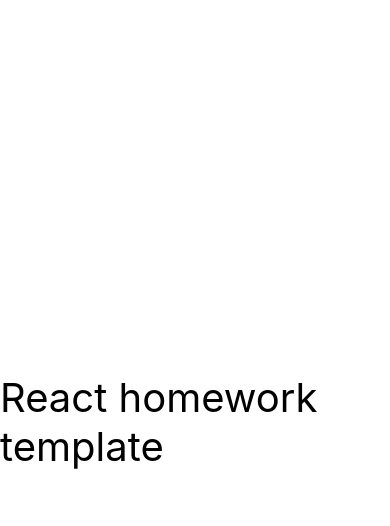
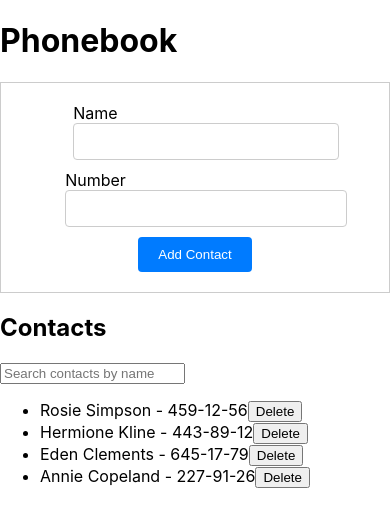
Before and after one commit to irysja/goit-react-hw-02-phonebook, a React (Create React App) app: page / in a window 390 px wide. Shown: the top 526 px of the page. Built offline with nearby package versions, Linux system fonts and the light colour scheme.

Commit message:
Phonebook

```diff
--- a/package.json
+++ b/package.json
@@ -10,6 +10,7 @@
     "react": "^18.1.0",
     "react-dom": "^18.1.0",
     "react-scripts": "5.0.1",
+    "styled-components": "^6.0.6",
     "web-vitals": "^2.1.3"
   },
   "scripts": {
--- /dev/null
+++ b/src/components/ContactForm.js
@@ -0,0 +1,68 @@
+/*import React from 'react';
+
+const ContactForm = ({ name, number, handleNameChange, handleNumberChange, handleSubmit }) => {
+  return (
+    <form onSubmit={handleSubmit}>
+      <input
+        type="text"
+        name="name"
+        pattern="^[a-zA-Zа-яА-Я]+(([' -][a-zA-Zа-яА-Я ])?[a-zA-Zа-яА-Я]*)*$"
+        title="Name may contain only letters, apostrophe, dash and spaces. For example Adrian, Jacob Mercer, Charles de Batz de Castelmore d'Artagnan"
+        required
+        value={name}
+        onChange={handleNameChange}
+      />
+      <input
+        type="tel"
+        name="number"
+        pattern="\+?\d{1,4}?[-.\s]?\(?\d{1,3}?\)?[-.\s]?\d{1,4}[-.\s]?\d{1,4}[-.\s]?\d{1,9}"
+        title="Phone number must be digits and can contain spaces, dashes, parentheses and can start with +"
+        required
+        value={number}
+        onChange={handleNumberChange}
+      />
+      <button type="submit">Add Contact</button>
+    </form>
+  );
+};
+
+export default ContactForm;*/
+
+import React from 'react';
+import styles from './ContactForm.module.css';
+
+const ContactForm = ({ name, number, handleNameChange, handleNumberChange, handleSubmit }) => {
+  return (
+    <form className={styles.container} onSubmit={handleSubmit}>
+      <div className={styles.inputContainer}>
+      <label htmlFor="name">Name</label>
+        <input
+          type="text"
+          name="name"
+          pattern="^[a-zA-Zа-яА-Я]+(([' -][a-zA-Zа-яА-Я ])?[a-zA-Zа-яА-Я]*)*$"
+          title="Name may contain only letters, apostrophe, dash and spaces. For example Adrian, Jacob Mercer, Charles de Batz de Castelmore d'Artagnan"
+          required
+          value={name}
+          onChange={handleNameChange}
+        />
+      </div>
+      <div className={styles.inputContainer}>
+      <label htmlFor="name">Number</label>
+        <input
+          type="tel"
+          name="number"
+          pattern="\+?\d{1,4}?[-.\s]?\(?\d{1,3}?\)?[-.\s]?\d{1,4}[-.\s]?\d{1,4}[-.\s]?\d{1,9}"
+          title="Phone number must be digits and can contain spaces, dashes, parentheses and can start with +"
+          required
+          value={number}
+          onChange={handleNumberChange}
+        />
+      </div>
+      <div className={styles.buttonContainer}>
+        <button type="submit">Add Contact</button>
+      </div>
+    </form>
+  );
+};
+
+export default ContactForm;
--- /dev/null
+++ b/src/components/ContactForm.module.css
@@ -0,0 +1,36 @@
+.container {
+    border: 1px solid #ccc;
+    padding: 20px;
+    display: flex;
+    flex-direction: column;
+    align-items: center;
+  }
+
+  .inputContainer {
+    margin-bottom: 10px;
+  }
+
+  .inputContainer input {
+    width: 100%;
+    padding: 10px;
+    border: 1px solid #ccc;
+    border-radius: 4px;
+  }
+
+  .buttonContainer {
+    display: flex;
+    justify-content: center;
+  }
+
+  .buttonContainer button {
+    padding: 10px 20px;
+    background-color: #007bff;
+    color: #fff;
+    border: none;
+    border-radius: 4px;
+    cursor: pointer;
+  }
+
+  .buttonContainer button:hover {
+    background-color: #0056b3;
+  }
--- /dev/null
+++ b/src/components/ContactList.js
@@ -0,0 +1,16 @@
+import React from 'react';
+
+const ContactList = ({ contacts, handleDeleteContact }) => {
+  return (
+    <ul>
+      {contacts.map((contact) => (
+        <li key={contact.id}>
+          {contact.name} - {contact.number}
+          <button onClick={() => handleDeleteContact(contact.id)}>Delete</button>
+        </li>
+      ))}
+    </ul>
+  );
+};
+
+export default ContactList;
--- /dev/null
+++ b/src/components/Filter.js
@@ -0,0 +1,14 @@
+import React from 'react';
+
+const Filter = ({ filter, handleFilterChange }) => {
+  return (
+    <input
+      type="text"
+      value={filter}
+      onChange={handleFilterChange}
+      placeholder="Search contacts by name"
+    />
+  );
+};
+
+export default Filter;
--- a/src/index.js
+++ b/src/index.js
@@ -1,7 +1,93 @@
-import React from 'react';
+import React, { useState } from 'react';
+//import ReactDOM from 'react-dom';
 import ReactDOM from 'react-dom/client';
-import { App } from 'components/App';
 import './index.css';
+//import styles from './ContactForm.module.css';
+import ContactForm from './components/ContactForm';
+import ContactList from './components/ContactList';
+import Filter from './components/Filter';
+import { nanoid } from 'nanoid';
+
+const App = () => {
+  const initialContacts = [
+    { id: 'id-1', name: 'Rosie Simpson', number: '459-12-56' },
+    { id: 'id-2', name: 'Hermione Kline', number: '443-89-12' },
+    { id: 'id-3', name: 'Eden Clements', number: '645-17-79' },
+    { id: 'id-4', name: 'Annie Copeland', number: '227-91-26' },
+  ];
+
+  const [contacts, setContacts] = useState(initialContacts);
+  const [name, setName] = useState('');
+  const [number, setNumber] = useState('');
+  const [filter, setFilter] = useState('');
+
+  const handleNameChange = (event) => {
+    setName(event.target.value);
+  };
+
+  const handleNumberChange = (event) => {
+    setNumber(event.target.value);
+  };
+
+  const handleFilterChange = (event) => {
+    setFilter(event.target.value);
+  };
+
+  const handleSubmit = (event) => {
+    event.preventDefault();
+
+    if (name.trim() === '' || number.trim() === '') {
+      alert('Please enter a valid name and phone number.');
+      return;
+    }
+
+    const existingContact = contacts.find(
+      (contact) => contact.name.toLowerCase() === name.toLowerCase()
+    );
+
+    if (existingContact) {
+      alert(`${name} is already in the contacts.`);
+      return;
+    }
+
+    const newContact = {
+      id: nanoid(),
+      name: name.trim(),
+      number: number.trim(),
+    };
+
+    setContacts((prevContacts) => [...prevContacts, newContact]);
+    setName('');
+    setNumber('');
+  };
+
+  const handleDeleteContact = (id) => {
+    setContacts((prevContacts) => prevContacts.filter((contact) => contact.id !== id));
+  };
+
+  const filteredContacts = contacts.filter((contact) =>
+    contact.name.toLowerCase().includes(filter.toLowerCase())
+  );
+
+  return (
+    <div>
+      <h1>Phonebook</h1>
+      <ContactForm
+        name={name}
+        number={number}
+        handleNameChange={handleNameChange}
+        handleNumberChange={handleNumberChange}
+        handleSubmit={handleSubmit}
+      />
+
+      <h2>Contacts</h2>
+      <Filter filter={filter} handleFilterChange={handleFilterChange} />
+      <ContactList contacts={filteredContacts} handleDeleteContact={handleDeleteContact} />
+    </div>
+  );
+};
+
+export default App;
 
 ReactDOM.createRoot(document.getElementById('root')).render(
   <React.StrictMode>
```
Also changed, not shown: 1 other file (tests, documents, lock files or other folders).
